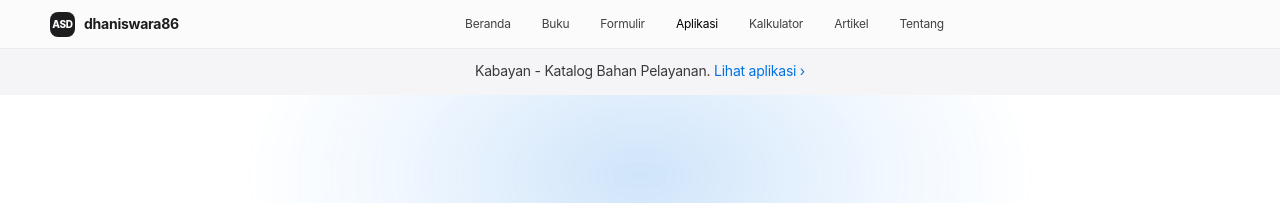
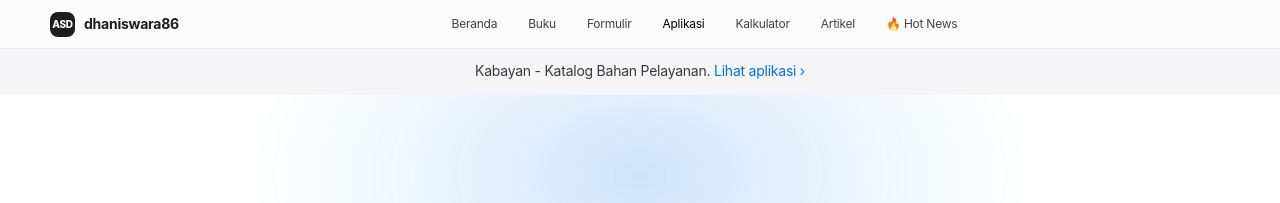
Before and after one commit to dhaniswara86/dhaniswara86.github.io, a Jekyll site: the page aplikasi.html, which Jekyll copies as it is, in a window 1280 px wide. Shown: the top 203 px of the page. Built offline with Jekyll 4.4.1, drawn with Linux system fonts in a browser that asks for light colours.

Commit message:
Update title and add Hot News section in aplikasi.html

```diff
--- a/aplikasi.html
+++ b/aplikasi.html
@@ -1029,7 +1029,10 @@
         <a href="aplikasi.html" aria-current="page">Aplikasi</a>
         <a href="kalkulator.html">Kalkulator</a>
         <a href="artikel.html">Artikel</a>
-        <a href="index.html#tentang">Tentang</a>
+        <a class="nav-hotnews" href="hotnews.html">
+        <span aria-hidden="true" class="nav-hotnews-icon">🔥</span>
+        <span>Hot News</span>
+        </a>
       </nav>
 
       <div class="nav-actions">
@@ -1052,7 +1055,10 @@
     <a href="formulir.html">Formulir</a>
     <a href="kalkulator.html">Kalkulator</a>
     <a href="artikel.html">Artikel</a>
-    <a href="index.html#tentang">Tentang</a>
+    <a class="nav-hotnews" href="hotnews.html">
+    <span aria-hidden="true" class="nav-hotnews-icon">🔥</span>
+    <span>Hot News</span>
+    </a>
   </nav>
 
   <main>
```
Also changed, not shown: other parts of aplikasi.html (+1 -1 lines).
